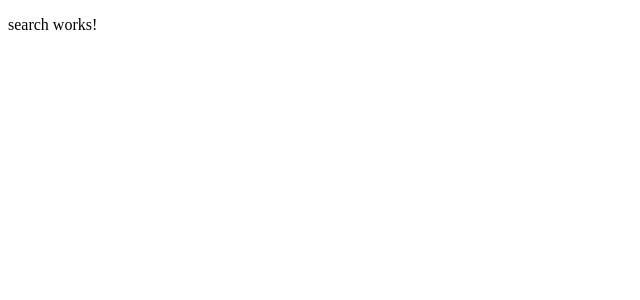
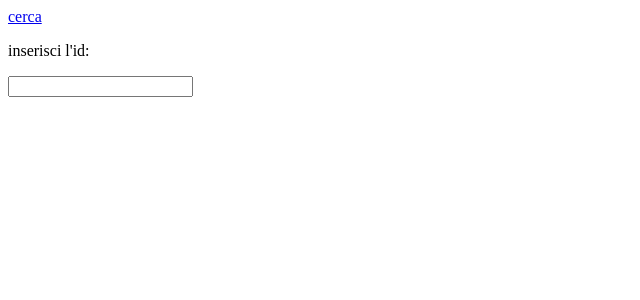
Before and after one commit to Visioli-emanuele/preparazione-verifica-routing, an Angular app in the folder preparazione-verifica/: page /search in a window 1280 px wide. Shown: the top 300 px of the page, without its empty margins (0-640 px from the left). Built offline with nearby package versions, Linux system fonts and the light colour scheme.

Commit message:
punto 3 collegati tramite routing il componente al app-component tramite link

```diff
--- a/preparazione-verifica/src/app/app-routing.module.ts
+++ b/preparazione-verifica/src/app/app-routing.module.ts
@@ -6,6 +6,8 @@ import { SearchComponent } from './search/search.component';
 const routes: Routes = [
   { path: 'search', component: SearchComponent},
   { path: 'items', component: ItemsComponent},
+  { path: 'search/:id', component: SearchComponent}
+
 ];
 
 @NgModule({
--- a/preparazione-verifica/src/app/app.component.html
+++ b/preparazione-verifica/src/app/app.component.html
@@ -1,2 +1,5 @@
 <title>MANGIA QUI</title>
+<nav>
+  <a routerLink="/search" routerLinkActive="active">cerca</a>
+</nav>
 <router-outlet></router-outlet>
--- a/preparazione-verifica/src/app/search/search.component.html
+++ b/preparazione-verifica/src/app/search/search.component.html
@@ -1 +1,2 @@
-<p>search works!</p>
+<p>inserisci l'id: </p>
+<input>
```
